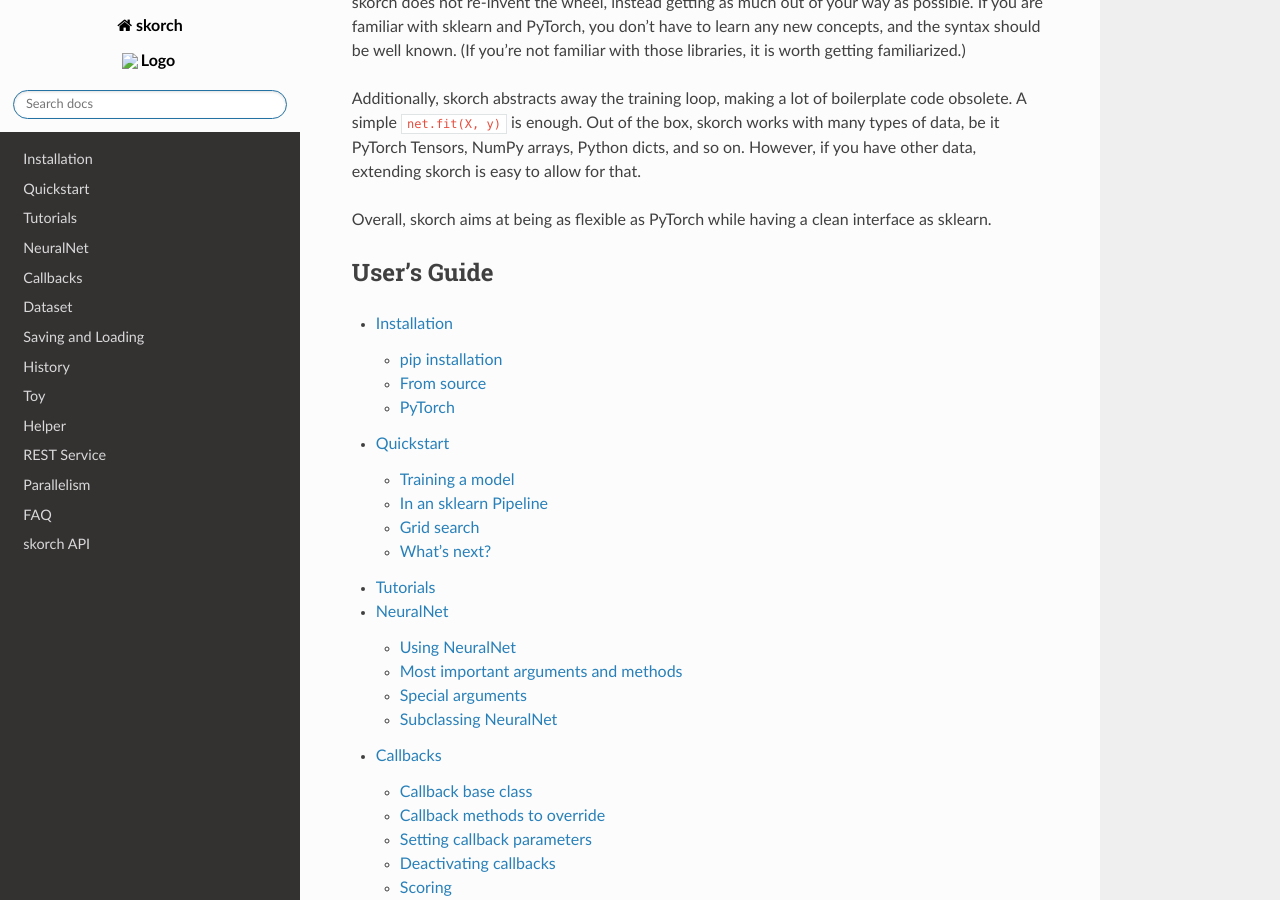
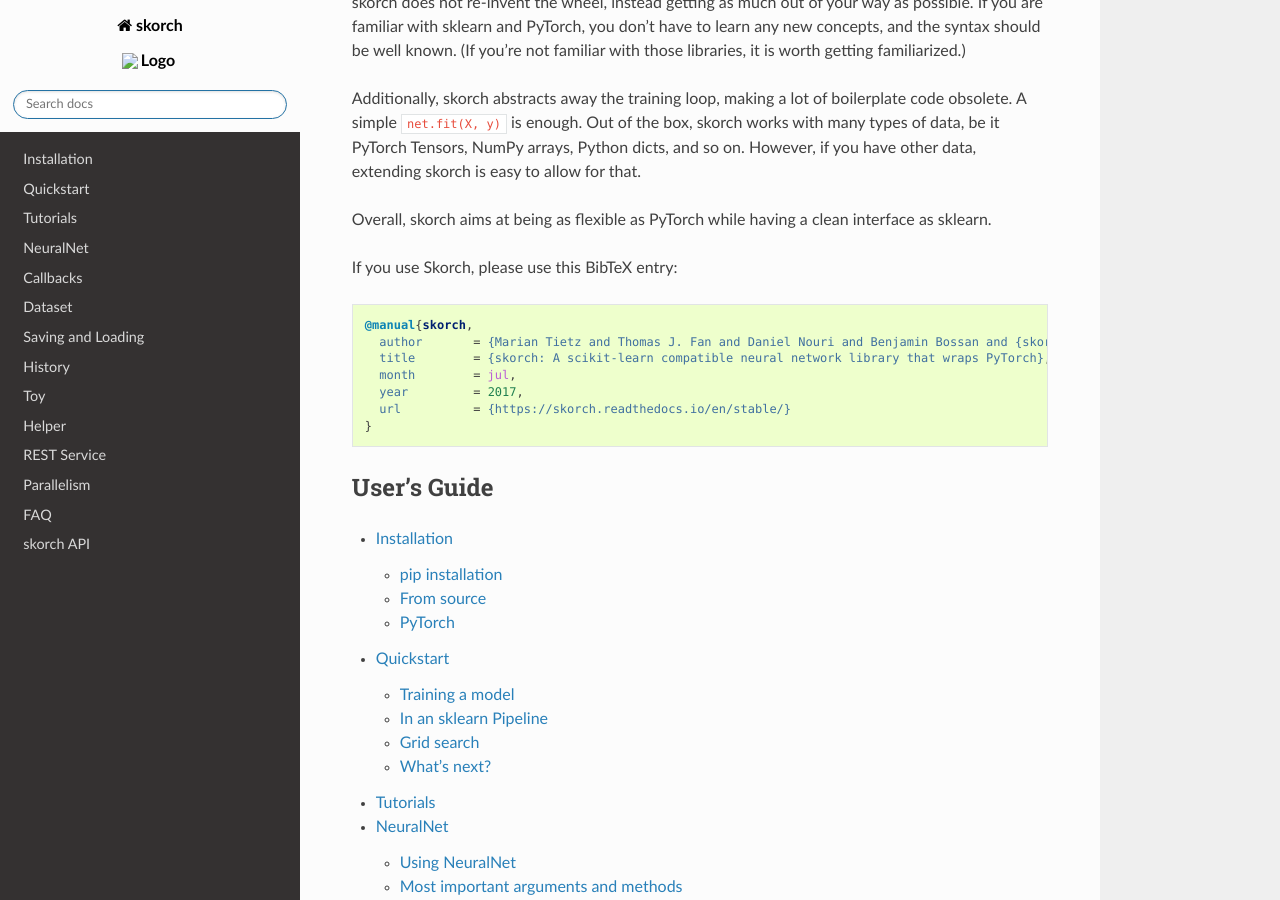
Before and after one commit to skorch-dev/skorch, a Sphinx documentation site: the page built from docs/index.rst, in a window 1280 px wide and 900 px high, scrolled down 369 px. Built offline with Sphinx 7.4.7 and the Read the Docs theme 2.0.0, drawn with Linux system fonts in a browser that asks for light colours.

Commit message:
Add BibTeX entry

```diff
--- a/docs/index.rst
+++ b/docs/index.rst
@@ -28,6 +28,18 @@
 
 Overall, skorch aims at being as flexible as PyTorch while
 having a clean interface as sklearn.
+
+If you use Skorch, please use this BibTeX entry:
+
+.. code:: bibtex
+
+   @manual{skorch,
+     author       = {Marian Tietz and Thomas J. Fan and Daniel Nouri and Benjamin Bossan and {skorch Developers}},
+     title        = {skorch: A scikit-learn compatible neural network library that wraps PyTorch},
+     month        = jul,
+     year         = 2017,
+     url          = {https://skorch.readthedocs.io/en/stable/}
+   }
 
 
 User's Guide
```
